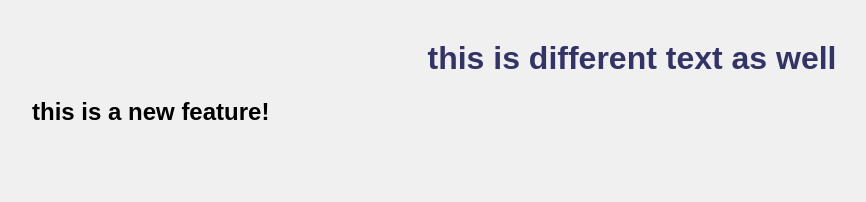
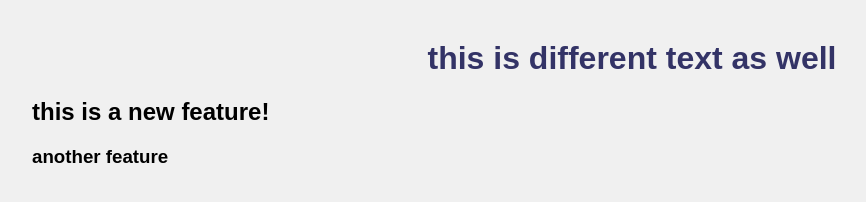
Before and after one commit to am1co/workshop-test-repo, a plain HTML site: page index.html in a window 1280 px wide. Shown: the whole page, without its empty margins (8-874 px from the left). Drawn offline with Linux system fonts and the light colour scheme.

```diff
--- a/index.html
+++ b/index.html
@@ -9,5 +9,6 @@
         this is different text as well
     </h1>
     <h2>this is a new feature!</h2>
+    <h3>another feature</h3>
 </body>
 </html>
```
